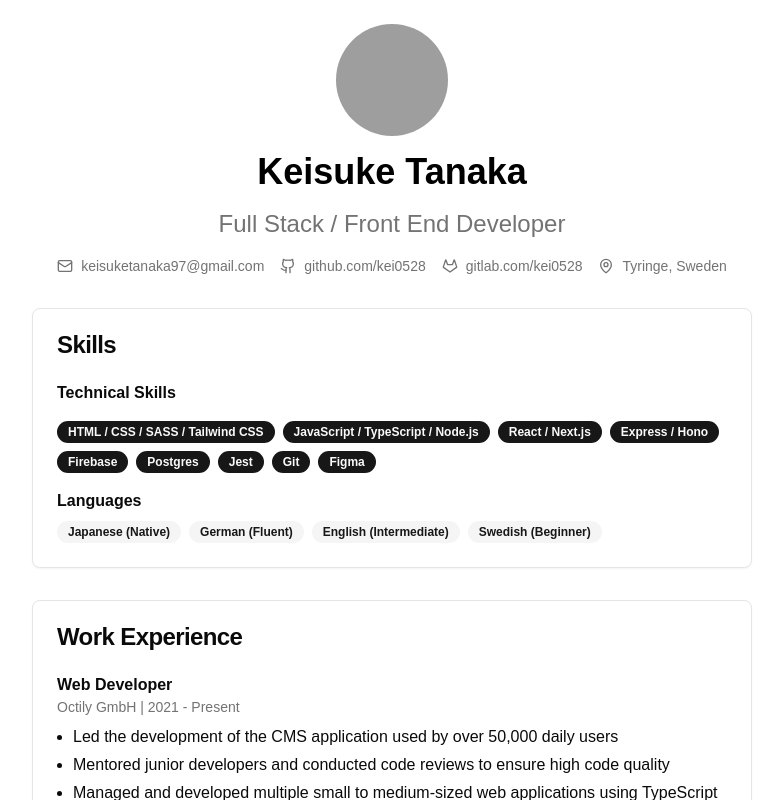
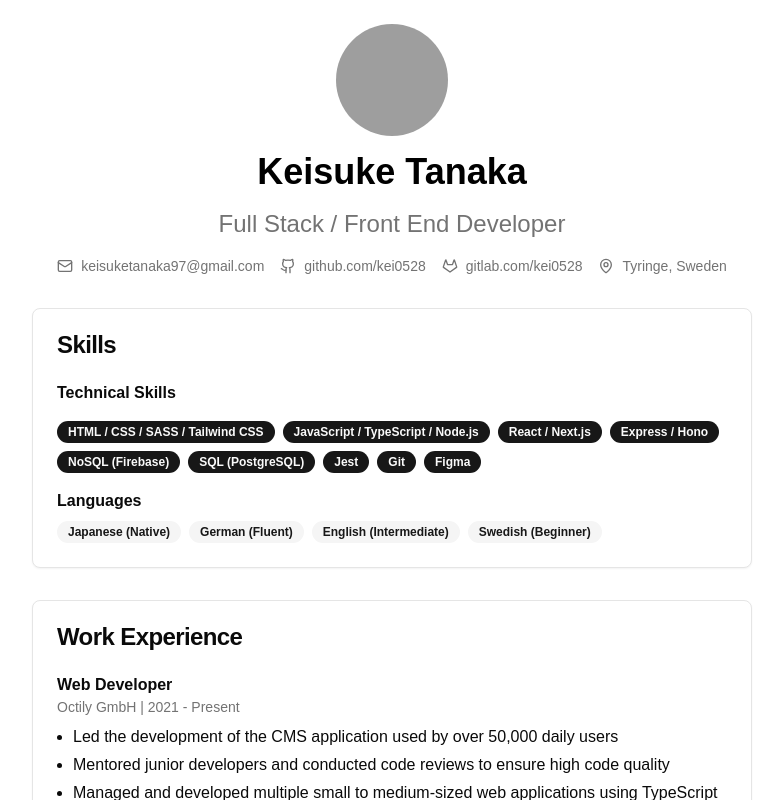
Before and after one commit to kei0528/cv, a Next.js app: page /cv/ in a window 1280 px wide. Shown: the top 800 px of the page, without its empty margins (248-1031 px from the left). Built offline with nearby package versions, Linux system fonts and the light colour scheme; grey boxes are pictures that could not be loaded.

Commit message:
change wording

```diff
--- a/src/components/frontend-developer-cv.tsx
+++ b/src/components/frontend-developer-cv.tsx
@@ -67,8 +67,8 @@ export function FrontendDeveloperCv() {
               <Badge>JavaScript / TypeScript / Node.js</Badge>
               <Badge>React / Next.js</Badge>
               <Badge>Express / Hono</Badge>
-              <Badge>Firebase</Badge>
-              <Badge>Postgres</Badge>
+              <Badge>NoSQL (Firebase)</Badge>
+              <Badge>SQL (PostgreSQL)</Badge>
               <Badge>Jest</Badge>
               <Badge>Git</Badge>
               <Badge>Figma</Badge>
```
